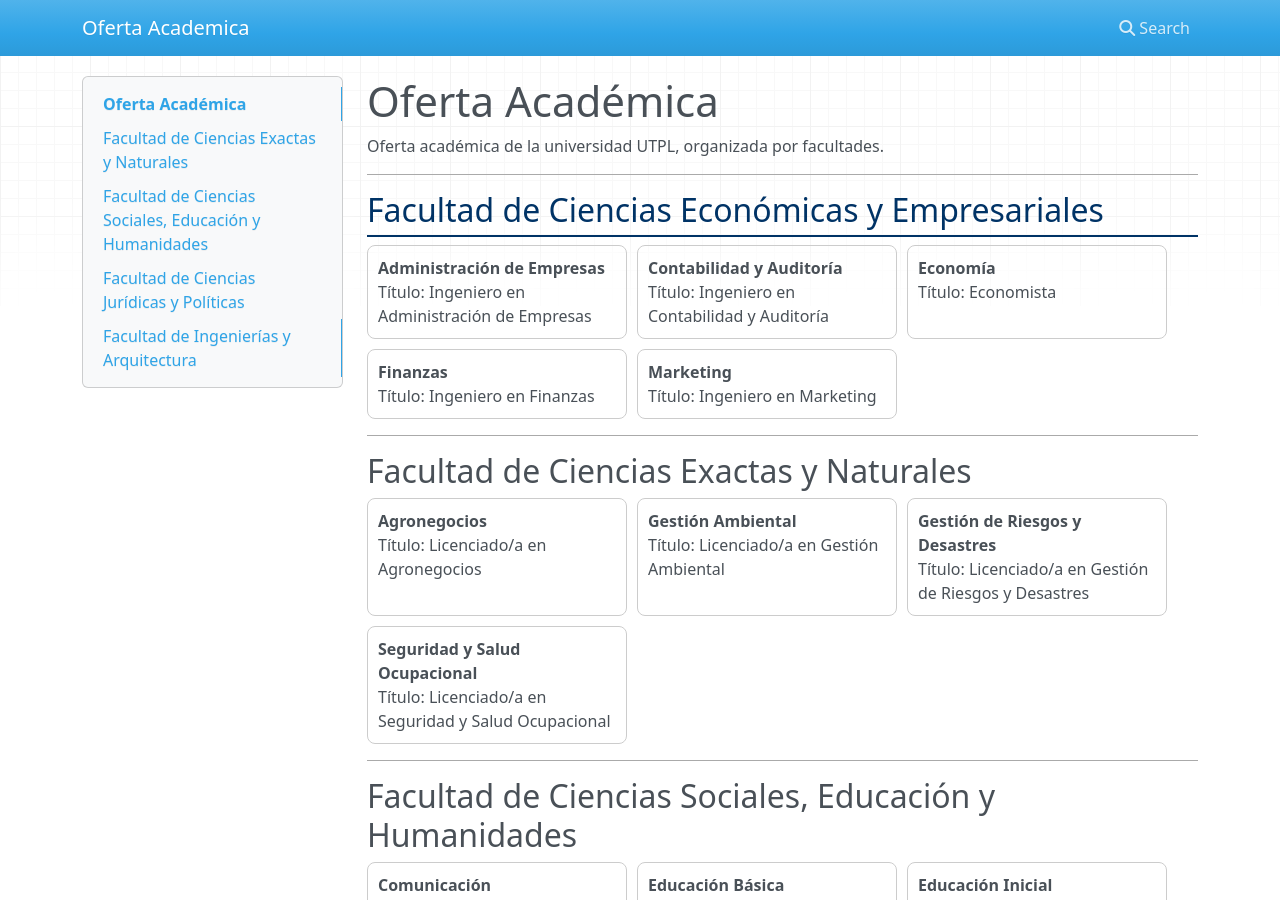
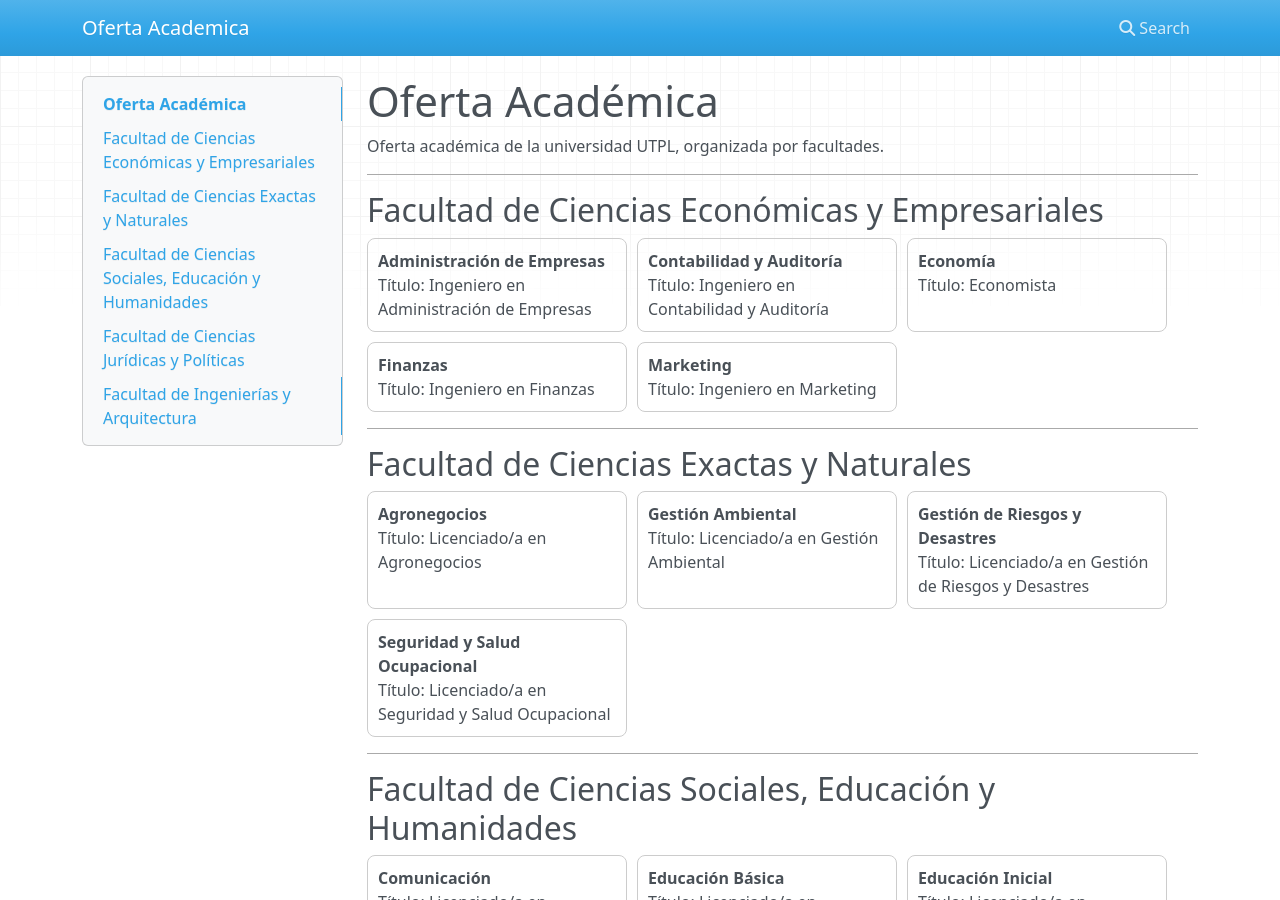
Before and after one commit to universidad-leosaq/ofertaUTPL, an MkDocs documentation site: the page built from docs/index.md, in a window 1280 px wide and 900 px high. Built offline with MkDocs 1.6.1, drawn with Linux system fonts in a browser that asks for light colours; nearby versions of some CDN libraries.

Commit message:
Reintento de despliegue

```diff
--- a/docs/index.md
+++ b/docs/index.md
@@ -4,7 +4,7 @@ Oferta académica de la universidad UTPL, organizada por facultades.
 
 ---
 
-<h2 style="color:#003366; border-bottom:2px solid #003366; padding-bottom:5px;">Facultad de Ciencias Económicas y Empresariales</h2>
+## Facultad de Ciencias Económicas y Empresariales
 
 <div style="display:flex; flex-wrap:wrap; gap:10px;">
 
```
